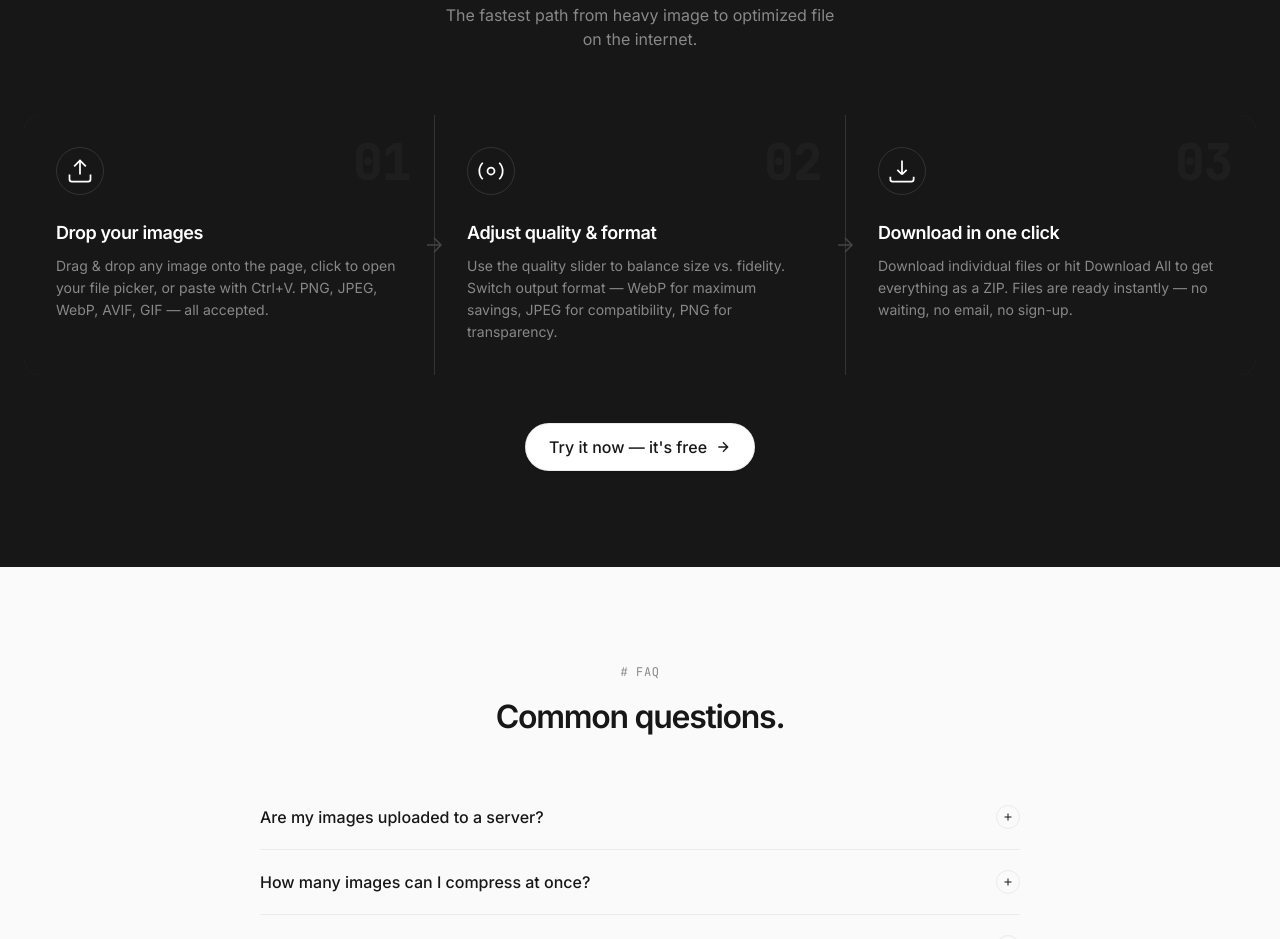
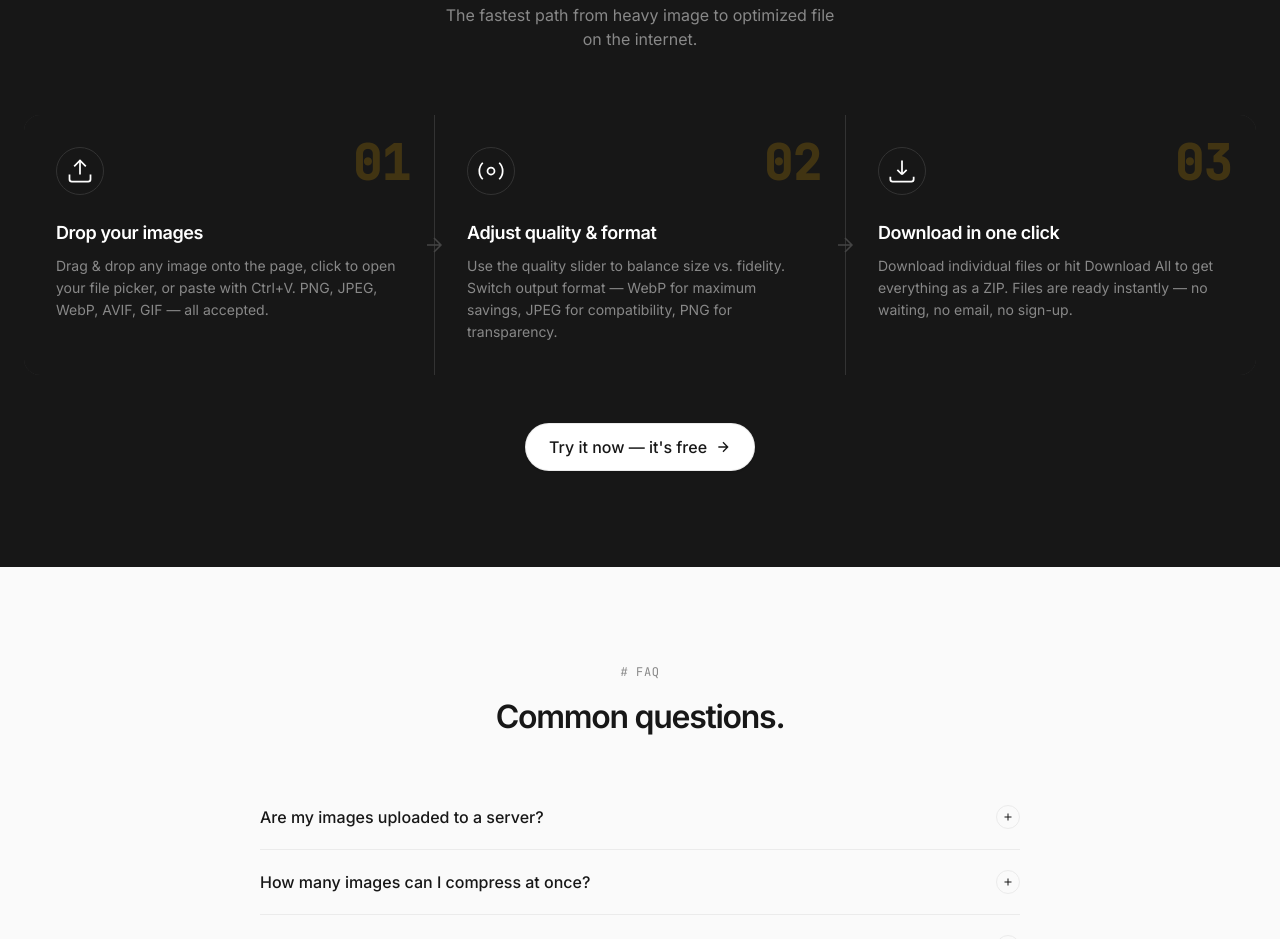
Before and after one commit to yantrixlab/WebPNinja, an Astro site: page / in a window 1280 px wide. Shown: the part 2192-3131 px from the top of the page. Built offline with nearby package versions, Linux system fonts and the light colour scheme; Astro itself is replaced by a stand-in of ours; no server answers.

Commit message:
Color How It Works step numbers with brand yellow for visibility
Co-Authored-By: Claude Sonnet 5 <noreply@anthropic.com>

```diff
--- a/src/components/HowItWorks.astro
+++ b/src/components/HowItWorks.astro
@@ -42,7 +42,7 @@ const steps = [
       {steps.map((step, i) => (
         <div class="bg-[#171717] p-8 flex flex-col gap-6 relative">
           <!-- Step number (background) -->
-          <span class="absolute top-6 right-6 font-mono text-[48px] font-bold text-[#ffffff08] leading-none select-none">
+          <span class="absolute top-6 right-6 font-mono text-[48px] font-bold text-[#fcb70130] leading-none select-none">
             {step.number}
           </span>
 
```
